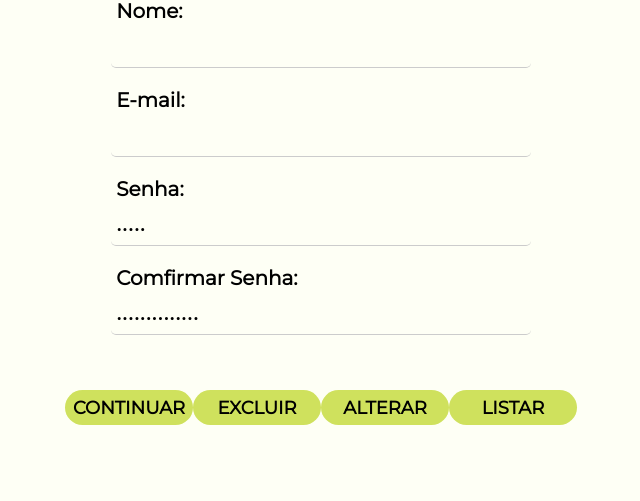
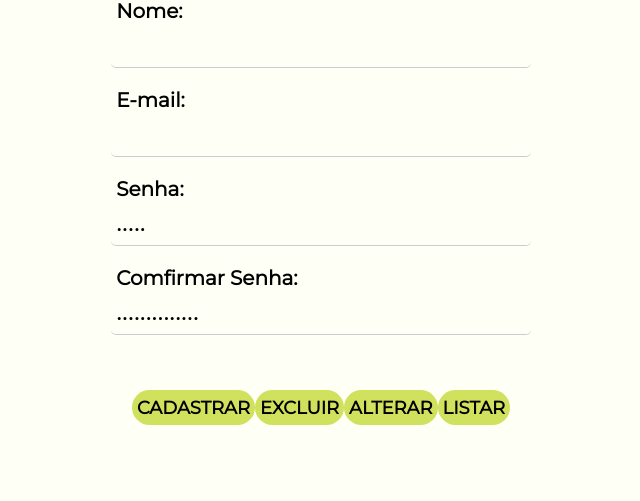
Before and after one commit to traxhi/Site, a PHP site: page /adm.php in a window 1280 px wide. Shown: the part 275-776 px from the top of the page, without its empty margins (319-959 px from the left). Run offline with PHP 8.4, Linux system fonts and the light colour scheme.

Commit message:
Update adm.php

```diff
--- a/adm/adm.php
+++ b/adm/adm.php
@@ -26,10 +26,10 @@
             <input type="password" class="linha" id="confirmarSenha" name="confirmarSenha" value="confirmarSenha"
                 required>
             <div class="botao1">
-                <input type="submit" value="CONTINUAR" name="inserir" class="botao2">
-                <input type="submit" value="EXCLUIR" name="excluir" class="botao2">
-                <input type="submit" value="ALTERAR" name="alterar" class="botao2">
-                <input type="submit" value="LISTAR" name="listar" class="botao2">
+                <a href="adm.php"><input type="submit" value="CADASTRAR" name="inserir" class="botao2"></a>
+                <a href="adm.php"> <input type="submit" value="EXCLUIR" name="excluir" class="botao2"></a>
+                <a href="adm.php"> <input type="submit" value="ALTERAR" name="alterar" class="botao2"></a>
+                <a href="adm.php"> <input type="submit" value="LISTAR" name="listar" class="botao2"></a>
             </div>
         </form>
     </div>
```
